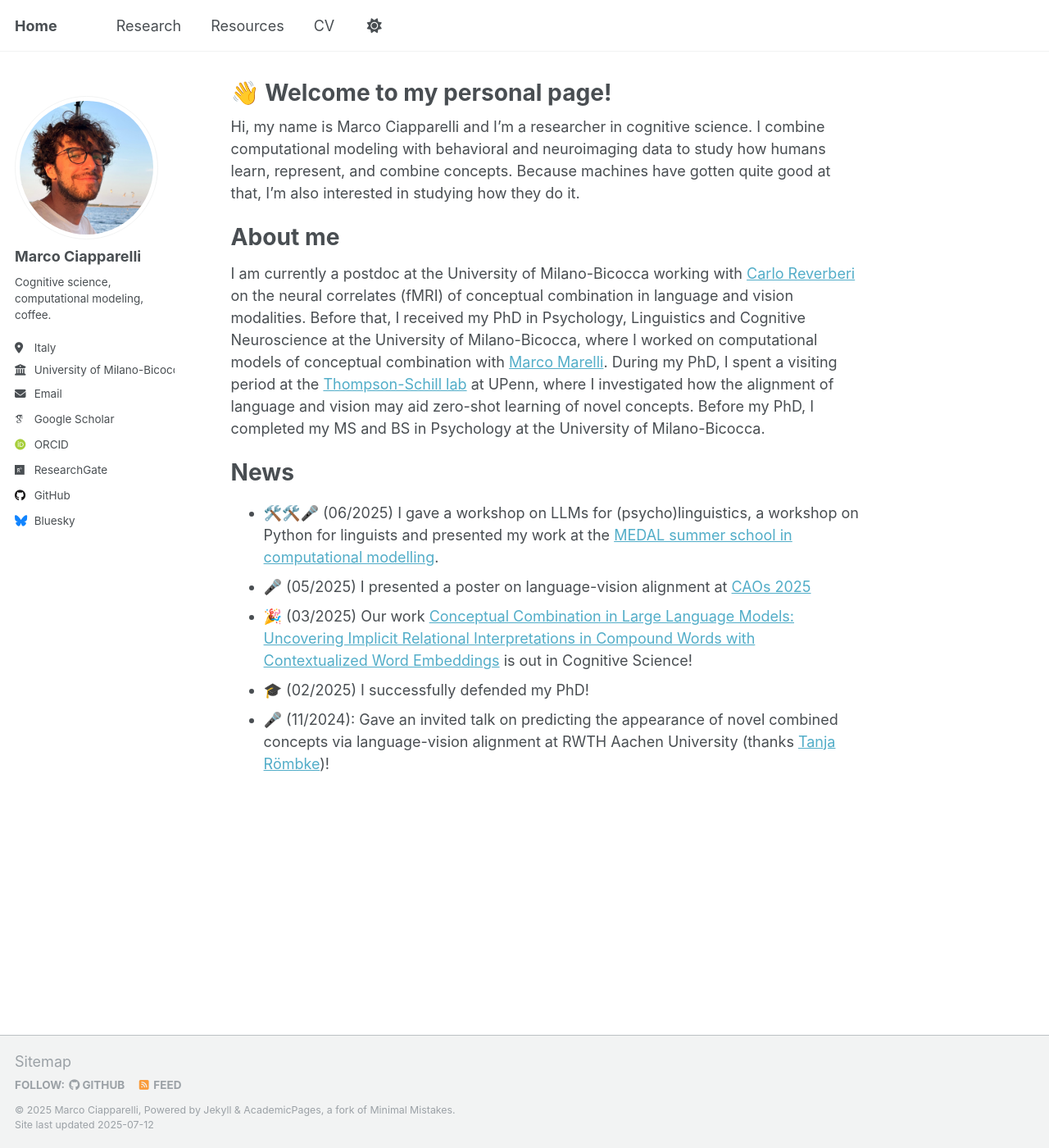
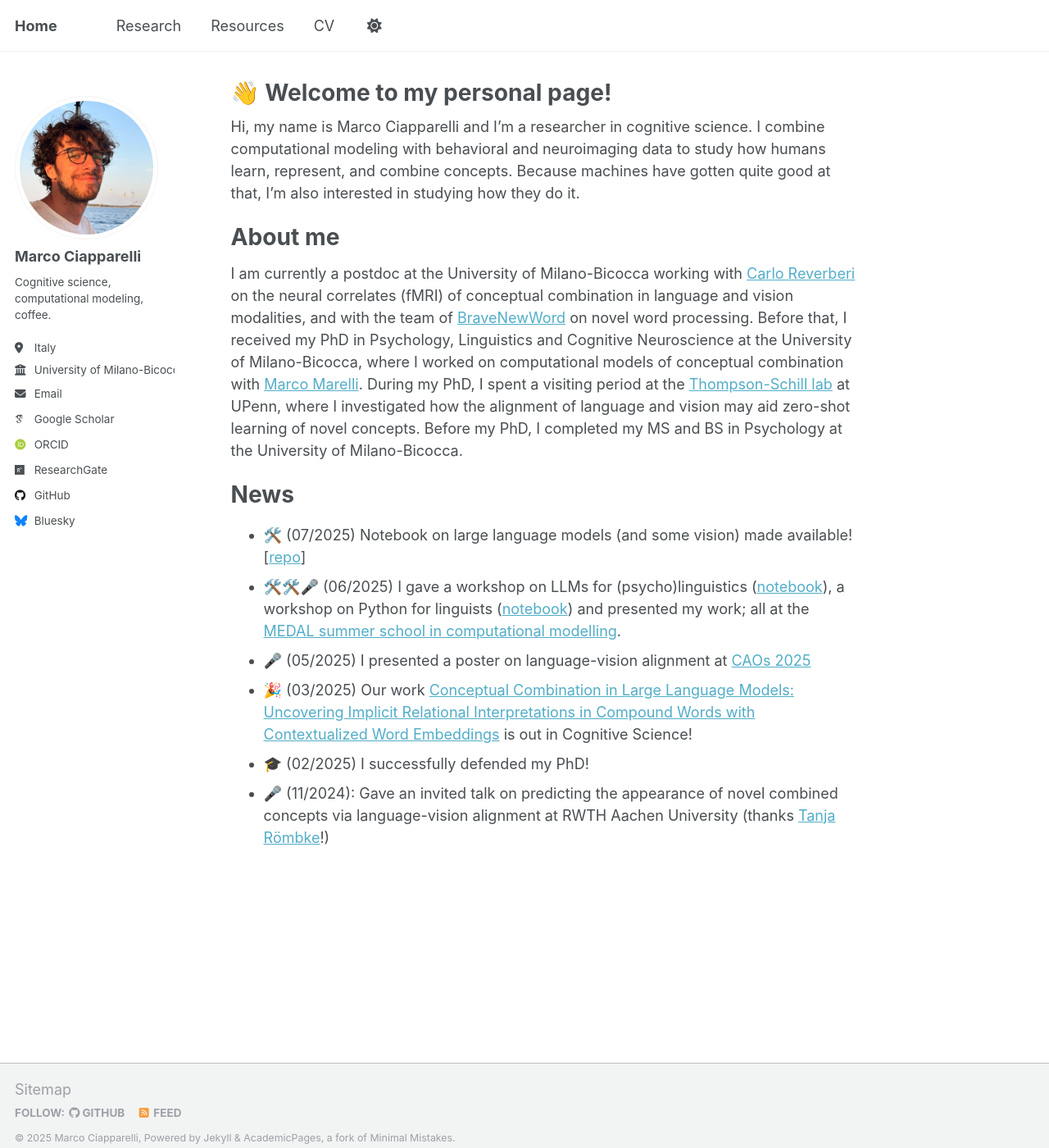
Before and after one commit to MarcoCiapparelli/MarcoCiapparelli.github.io, a Jekyll site: the page built from _pages/about.md, in a window 1280 px wide and 1400 px high. Shown: the whole window at 82% size. Built offline with Jekyll 4.4.1, drawn with Linux system fonts in a browser that asks for light colours; some web fonts are replaced; a script that is not in the unit is left out.

Commit message:
Update about.md

```diff
--- a/_pages/about.md
+++ b/_pages/about.md
@@ -11,13 +11,14 @@ Hi, my name is Marco Ciapparelli and I'm a researcher in cognitive science. I co
 
 About me
 ======
-I am currently a postdoc at the University of Milano-Bicocca working with [Carlo Reverberi](https://scholar.google.com/citations?user=TeyiNGIAAAAJ&hl=en) on the neural correlates (fMRI) of conceptual combination in language and vision modalities. Before that, I received my PhD in Psychology, Linguistics and Cognitive Neuroscience at the University of Milano-Bicocca, where I worked on computational models of conceptual combination with [Marco Marelli](https://www.marcomarelli.net/). During my PhD, I spent a visiting period at the [Thompson-Schill lab](https://web.sas.upenn.edu/schill-lab/) at UPenn, where I investigated how the alignment of language and vision may aid zero-shot learning of novel concepts. Before my PhD, I completed my MS and BS in Psychology at the University of Milano-Bicocca.
+I am currently a postdoc at the University of Milano-Bicocca working with [Carlo Reverberi](https://scholar.google.com/citations?user=TeyiNGIAAAAJ&hl=en) on the neural correlates (fMRI) of conceptual combination in language and vision modalities, and with the team of [BraveNewWord](https://bravenewword.unimib.it/) on novel word processing. Before that, I received my PhD in Psychology, Linguistics and Cognitive Neuroscience at the University of Milano-Bicocca, where I worked on computational models of conceptual combination with [Marco Marelli](https://www.marcomarelli.net/). During my PhD, I spent a visiting period at the [Thompson-Schill lab](https://web.sas.upenn.edu/schill-lab/) at UPenn, where I investigated how the alignment of language and vision may aid zero-shot learning of novel concepts. Before my PhD, I completed my MS and BS in Psychology at the University of Milano-Bicocca.
 
 News
 ======
-*  🛠️🛠️🎤 (06/2025) I gave a workshop on LLMs for (psycho)linguistics, a workshop on Python for linguists and presented my work at the [MEDAL summer school in computational modelling](https://medal.ut.ee/event/medal-summer-school-in-computational-linguistics/).
+*  🛠️ (07/2025) Notebook on large language models (and some vision) made available! [[repo](https://github.com/MarcoCiapparelli/LLMs-for-psyling)]
+*  🛠️🛠️🎤 (06/2025) I gave a workshop on LLMs for (psycho)linguistics ([notebook](https://drive.google.com/file/d/1NkIgEsPuNN1uiN4-kM8r-XluBqtBX17V/view?usp=sharing)), a workshop on Python for linguists ([notebook](https://drive.google.com/file/d/1EZxCNrMbj8Au8LIXJsZjqoKomIwMTvUA/view?usp=sharing)) and presented my work; all at the [MEDAL summer school in computational modelling](https://medal.ut.ee/event/medal-summer-school-in-computational-linguistics/).
 *  🎤 (05/2025) I presented a poster on language-vision alignment at [CAOs 2025](https://event.unitn.it/cimec-caos/)
 *  🎉 (03/2025) Our work [Conceptual Combination in Large Language Models: Uncovering Implicit Relational Interpretations in Compound Words with Contextualized Word Embeddings](https://doi.org/10.1111/cogs.70048) is out in Cognitive Science!
 *  🎓 (02/2025) I successfully defended my PhD!
 *  🎤 (11/2024): Gave an invited talk on predicting the appearance of novel combined concepts via language-vision
- alignment at RWTH Aachen University (thanks [Tanja Römbke](https://tanjaroembke.net/))!
+ alignment at RWTH Aachen University (thanks [Tanja Römbke](https://tanjaroembke.net/)!)
```
